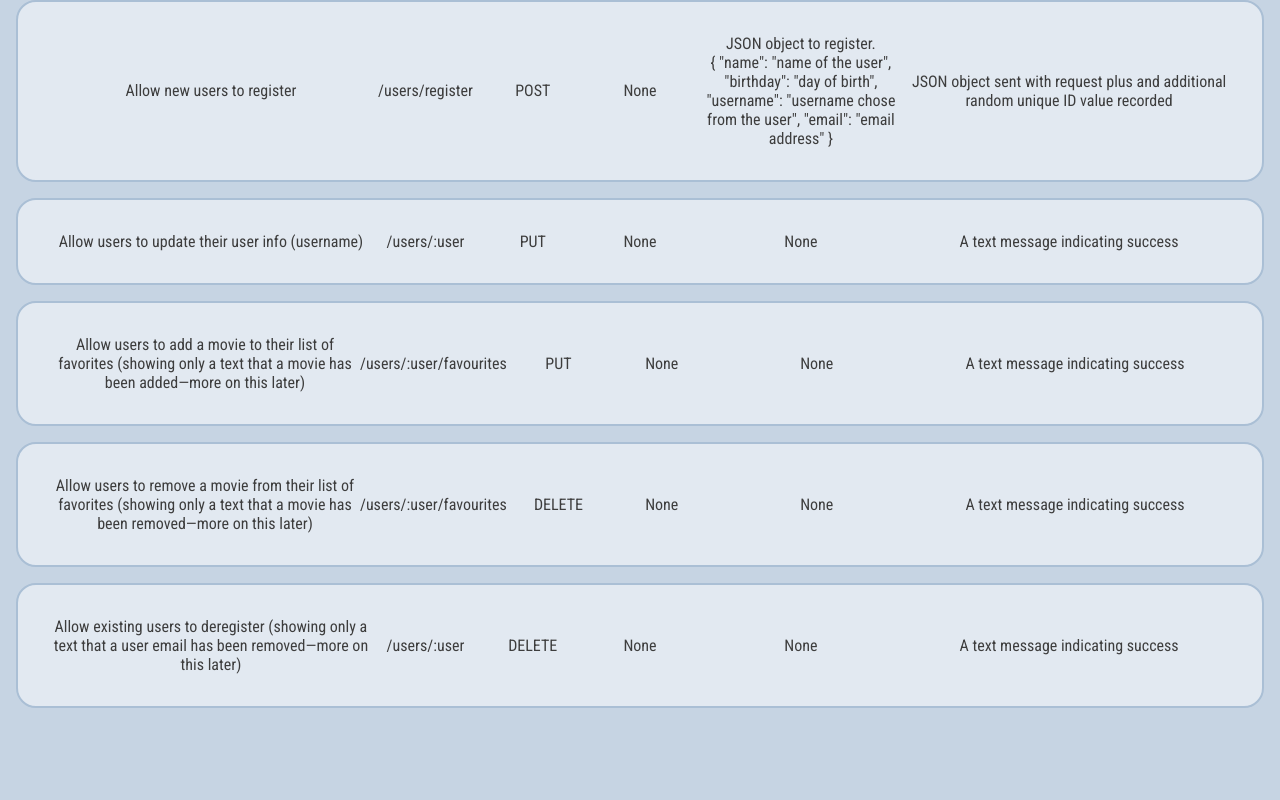
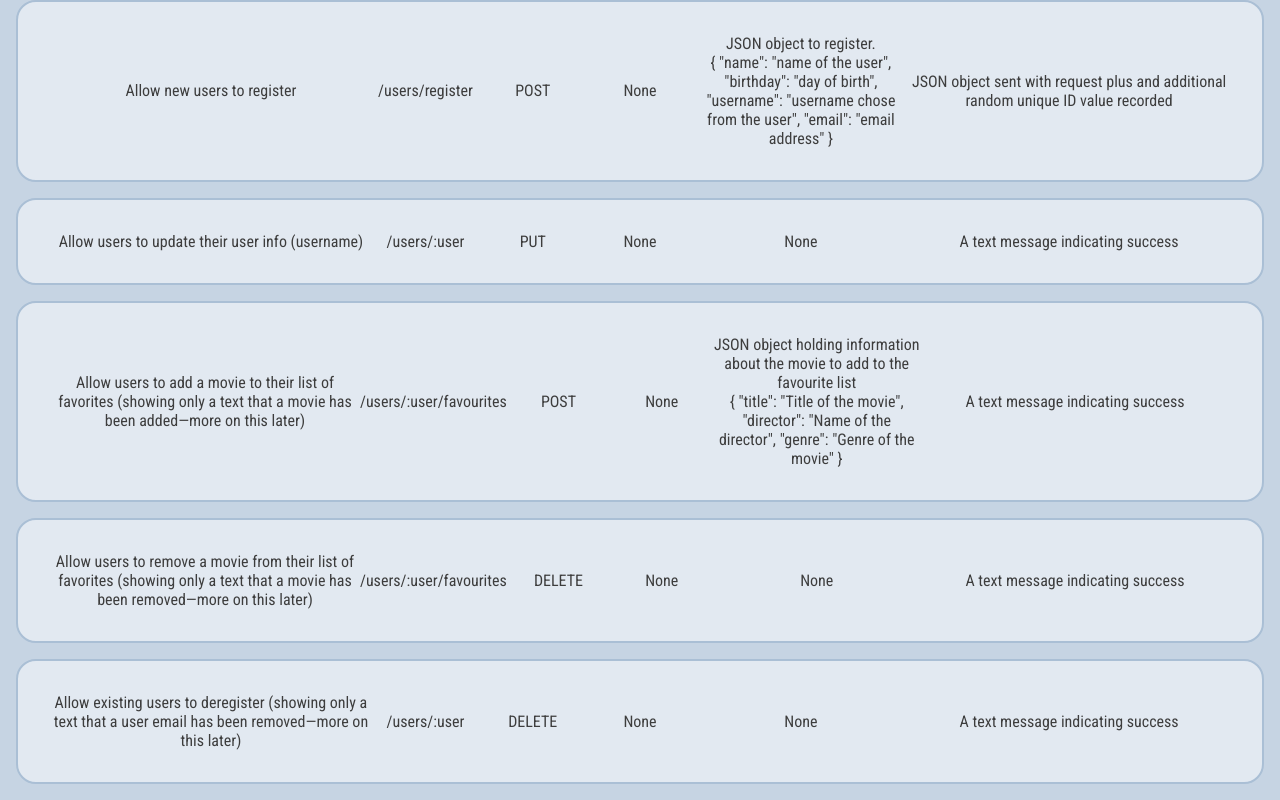
Before and after one commit to toNy5oo/movie_api, a website: page public/documentation.html in a window 1280 px wide. Shown: the part 814-1614 px from the top of the page. Before the commit the page ends 1538 px from the top, so only its background shows below. Drawn offline with Linux system fonts and the light colour scheme.

Commit message:
Update endpoint data request on adding to favourites

```diff
--- a/index.js
+++ b/index.js
@@ -81,7 +81,7 @@ app.get('/movies/:title/details', (req, res) => {
     let movie = dataJSON.find((movie) => { return movie.title === req.params.title; });
 
     if (movie) {
-        console.log('Movie found: ' + movie.title);
+        //console.log('Movie found: ' + movie.title);
         res.send(movie.genre);
     } else
         res.send('Movie not found');
--- a/log.txt
+++ b/log.txt
@@ -102,3 +102,4 @@
 127.0.0.1 - - [06/Apr/2022:12:41:28 +0000] "POST /users/asd/favourites HTTP/1.1" 201 35 "-" "PostmanRuntime/7.29.0"
 127.0.0.1 - - [06/Apr/2022:12:41:34 +0000] "DELETE /users/asd/favourites HTTP/1.1" 200 41 "-" "PostmanRuntime/7.29.0"
 127.0.0.1 - - [06/Apr/2022:12:42:41 +0000] "DELETE /users HTTP/1.1" 200 21 "-" "PostmanRuntime/7.29.0"
+127.0.0.1 - - [06/Apr/2022:13:15:37 +0000] "GET /movies HTTP/1.1" 200 700 "-" "PostmanRuntime/7.29.0"
--- a/public/documentation.html
+++ b/public/documentation.html
@@ -92,9 +92,9 @@
         <div class="grid">
             <p>Allow users to add a movie to their list of favorites (showing only a text that a movie has been added—more on this later)</p>
             <p>/users/:user/favourites</p>
-            <p>PUT</p>
+            <p>POST</p>
             <p>None</p>
-            <p>None</p>
+            <p>JSON object holding information about the movie to add to the favourite list<br> { "title": "Title of the movie", "director": "Name of the director", "genre": "Genre of the movie" }</p>
             <p>A text message indicating success</p>
         </div>
 
```
